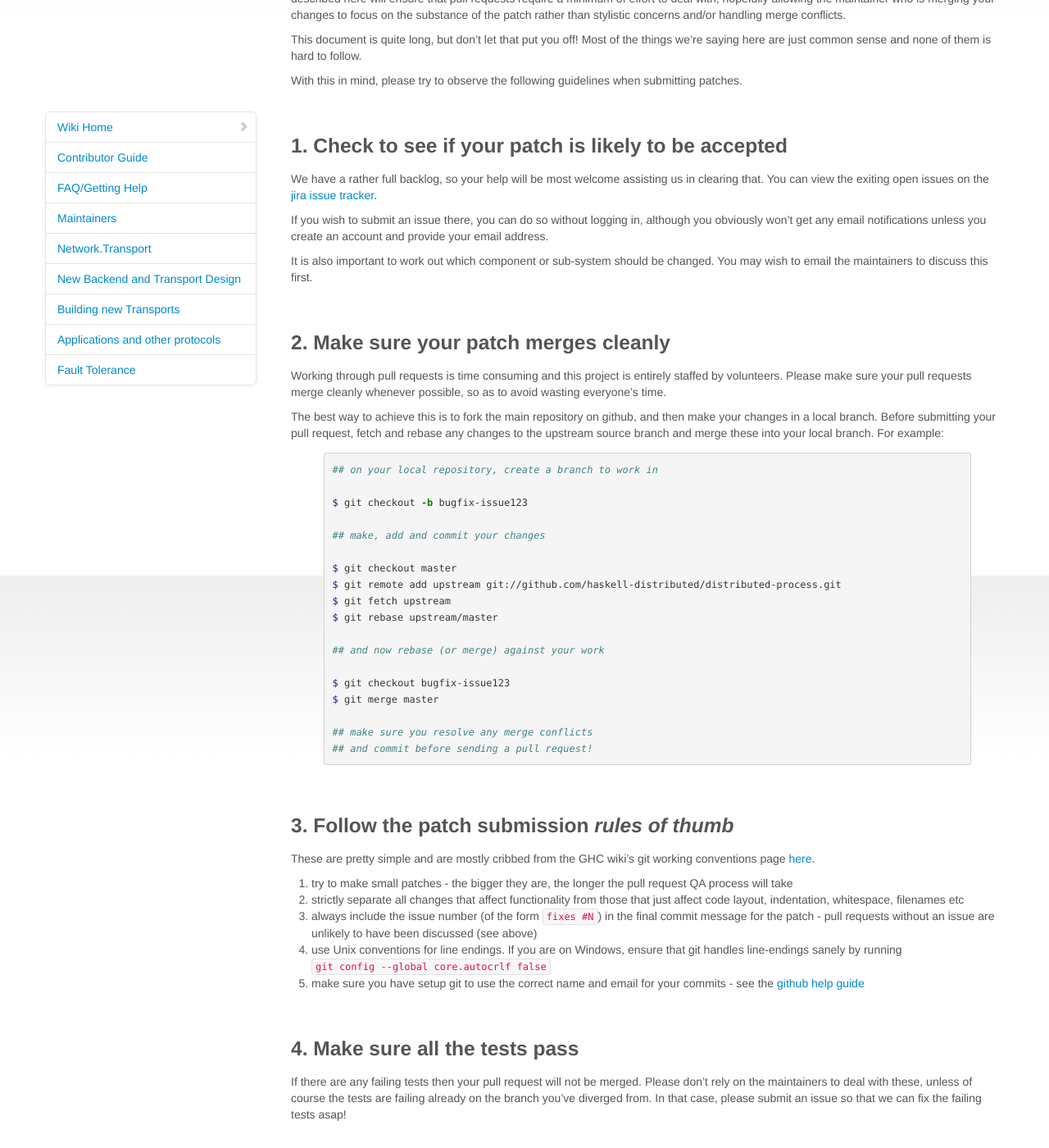
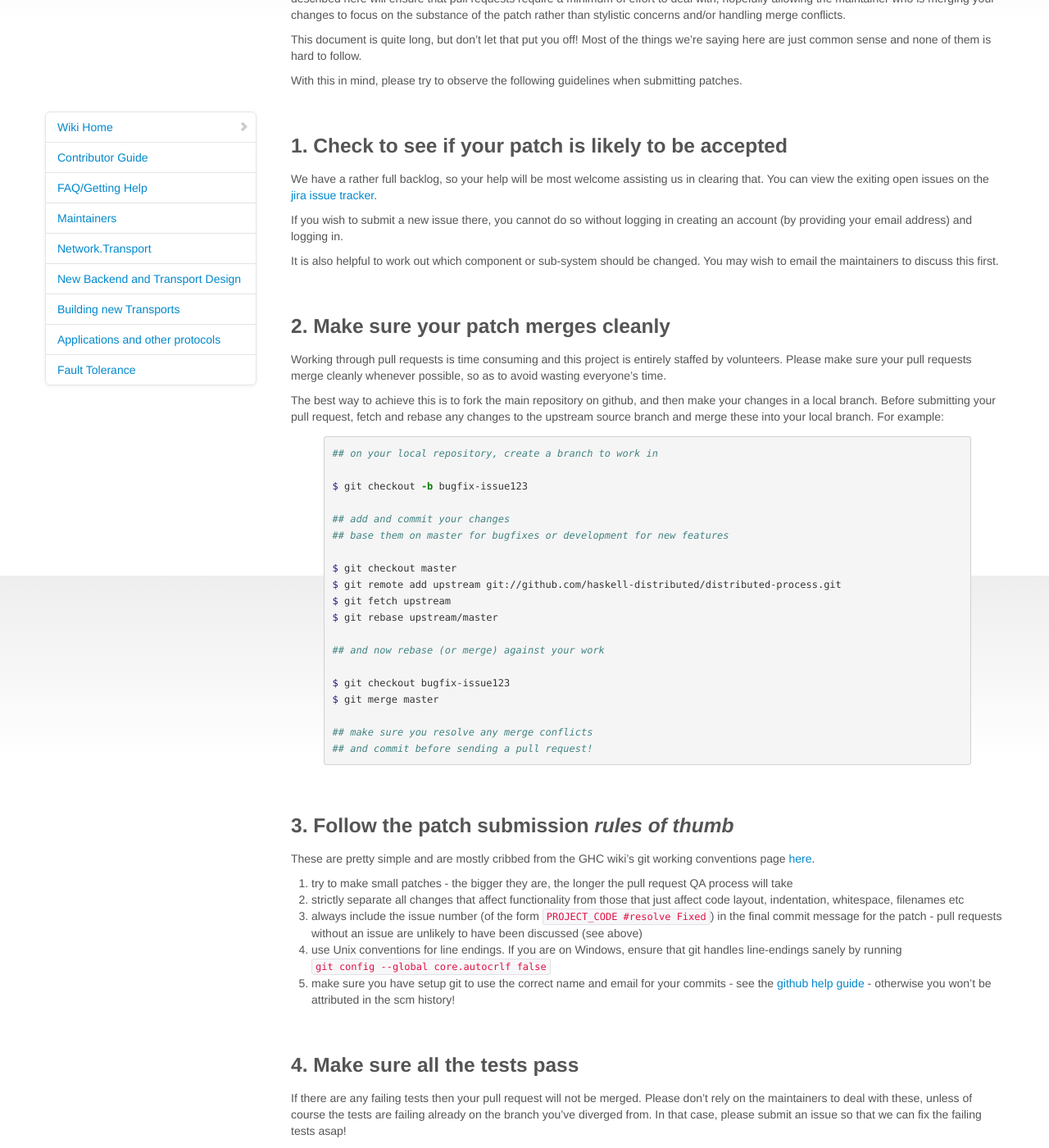
Before and after one commit to haskell-distributed/distributed-process, a Jekyll site: the page built from wiki/contributing.md, in a window 1280 px wide and 1400 px high, scrolled down 198 px. Shown: the whole window at 82% size. Built offline with Jekyll 4.4.1, drawn with Linux system fonts in a browser that asks for light colours; comment, search, counter and statistics services are not loaded; some of the changed text lies outside the part shown.

Commit message:
wiki changes

```diff
--- a/wiki/contributing.md
+++ b/wiki/contributing.md
@@ -24,11 +24,10 @@ We have a rather full backlog, so your help will be most welcome assisting
 us in clearing that. You can view the exiting open issues on the
 [jira issue tracker](https://cloud-haskell.atlassian.net/issues/?filter=10001).
 
-If you wish to submit an issue there, you can do so without logging in,
-although you obviously won't get any email notifications unless you create
-an account and provide your email address.
+If you wish to submit a new issue there, you cannot do so without logging in
+creating an account (by providing your email address) and logging in.
 
-It is also important to work out which component or sub-system should be
+It is also helpful to work out which component or sub-system should be
 changed. You may wish to email the maintainers to discuss this first.
 
 ### __2. Make sure your patch merges cleanly__
@@ -47,7 +46,8 @@ local branch. For example:
 
 $ git checkout -b bugfix-issue123
 
-## make, add and commit your changes
+## add and commit your changes
+## base them on master for bugfixes or development for new features
 
 $ git checkout master
 $ git remote add upstream git://github.com/haskell-distributed/distributed-process.git
@@ -70,9 +70,9 @@ conventions page [here](http://hackage.haskell.org/trac/ghc/wiki/WorkingConventi
 
 1. try to make small patches - the bigger they are, the longer the pull request QA process will take
 2. strictly separate all changes that affect functionality from those that just affect code layout, indentation, whitespace, filenames etc
-3. always include the issue number (of the form `fixes #N`) in the final commit message for the patch - pull requests without an issue are unlikely to have been discussed (see above)
+3. always include the issue number (of the form `PROJECT_CODE #resolve Fixed`) in the final commit message for the patch - pull requests without an issue are unlikely to have been discussed (see above)
 4. use Unix conventions for line endings. If you are on Windows, ensure that git handles line-endings sanely by running `git config --global core.autocrlf false`
-5. make sure you have setup git to use the correct name and email for your commits - see the [github help guide](https://help.github.com/articles/setting-your-email-in-git)
+5. make sure you have setup git to use the correct name and email for your commits - see the [github help guide](https://help.github.com/articles/setting-your-email-in-git) - otherwise you won't be attributed in the scm history!
 
 ### __4. Make sure all the tests pass__
 
@@ -171,7 +171,7 @@ import Data.Blah
 import Data.Boom (Typeable)
 {% endhighlight %}
 
-Personally I don't care *that much* about alignment for other things,
+We generally don't care *that much* about alignment for other things,
 but as always, try to follow the convention in the file you're editing
 and don't change things just for the sake of it.
 
@@ -186,18 +186,18 @@ punctuation.
 
 Comment every top level function (particularly exported functions),
 and provide a type signature; use Haddock syntax in the comments.
-Comment every exported data type.  Function example:
+Comment every exported data type. Function example:
 
 {% highlight haskell %}
--- | Send a message on a socket.  The socket must be in a connected
--- state.  Returns the number of bytes sent.  Applications are
+-- | Send a message on a socket. The socket must be in a connected
+-- state.  Returns the number of bytes sent. Applications are
 -- responsible for ensuring that all data has been sent.
 send :: Socket      -- ^ Connected socket
      -> ByteString  -- ^ Data to send
      -> IO Int      -- ^ Bytes sent
 {% endhighlight %}
 
-For functions the documentation should give enough information to
+For functions, the documentation should give enough information to
 apply the function without looking at the function's definition.
 
 ### Naming
```
Also changed, not shown: wiki/maintainers.md (+3 -11 lines), wiki/reliability.md (+0 -2 lines).
